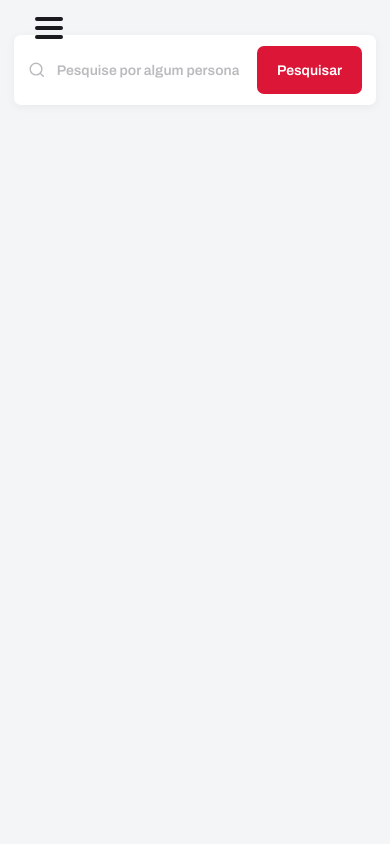
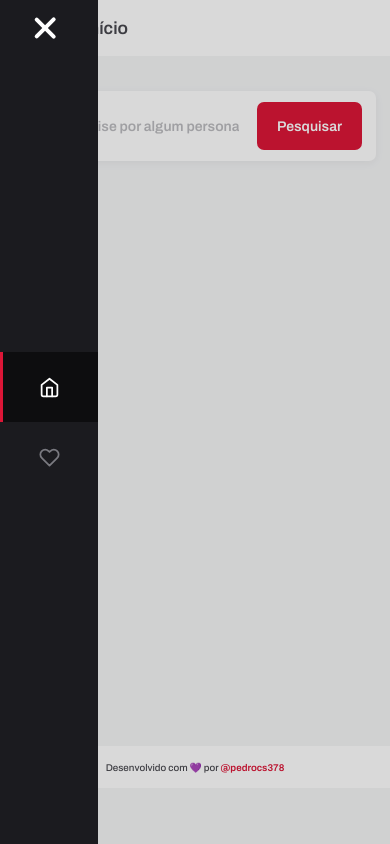
Before and after one commit to pedrocs378/lets-delivery-challenge, a React (Create React App) app: page / in a window 390 px wide. Both pictures are taken after a click on the button 49 px from the left and 28 px from the top of the page. Built offline with nearby package versions, Linux system fonts and the light colour scheme.

Commit message:
style: adiciona header e footer para mobile e ajusta espaçamentos

```diff
--- a/src/components/Footer/styles.ts
+++ b/src/components/Footer/styles.ts
@@ -2,20 +2,20 @@ import styled from "styled-components";
 
 export const Container = styled.footer`
 	grid-area: footer;
-	background: transparent;
-	height: 100%;
+	background: var(--white);
+	height: 3rem;
+
 
 	display: flex;
 	align-items: center;
 
 	div {
-		display: none;
-
 		width: 100%;
 		max-width: 1120px;
 		margin: 0 auto;
 		padding: 0 1rem;
 
+		display: flex;
 		align-items: center;
 		justify-content: center;
 
@@ -37,10 +37,10 @@ export const Container = styled.footer`
 	}
 
 	@media (min-width: 500px) {
-		background: var(--white);
+		height: 100%;
 
 		div {
-			display: flex;
+
 		}
 	}
 `
--- a/src/components/Header/index.tsx
+++ b/src/components/Header/index.tsx
@@ -2,13 +2,14 @@
 import { Container } from './styles'
 
 type HeaderProps = {
+	id?: string
 	title: string
 }
 
-export function Header({ title }: HeaderProps) {
+export function Header({ id, title }: HeaderProps) {
 
 	return (
-		<Container>
+		<Container id={id}>
 			<div>
 				<strong>{title}</strong>
 			</div>
--- a/src/components/Header/styles.ts
+++ b/src/components/Header/styles.ts
@@ -2,8 +2,8 @@ import styled from "styled-components";
 
 export const Container = styled.header`
 	grid-area: header;
-	background: transparent;
-	height: 100%;
+	background: var(--white);
+	height: 4rem;
 
 	display: flex;
 	align-items: center;
@@ -12,8 +12,7 @@ export const Container = styled.header`
 	div {
 		width: 100%;
 		max-width: 1120px;
-		padding: 0 1rem;
-		display: none;
+		padding: 0 1rem 0 6rem;
 
 		strong{
 			font-size: 1.25rem;
@@ -22,10 +21,11 @@ export const Container = styled.header`
 	}
 
 	@media (min-width: 500px) {
-		background: var(--white);
+		height: 100%;
 
 		div {
 			display: block;
+			padding: 0 1rem;
 		}
 	}
 `
--- a/src/components/Sidebar/index.tsx
+++ b/src/components/Sidebar/index.tsx
@@ -4,15 +4,16 @@ import { FiHome, FiHeart } from 'react-icons/fi'
 import { ActiveLink } from '../ActiveLink'
 import { BurgerButton } from '../BurgerButton'
 
-import { Container } from './styles'
+import * as S from './styles'
 
 export function Sidebar() {
 	const [showSidebar, setShowSidebar] = useState(false)
 
 	return (
-		<Container isOpened={showSidebar}>
+		<>
+			<S.Container isOpened={showSidebar}>
 				<BurgerButton
-				isActive={!showSidebar}
+					isActive={showSidebar}
 					onClick={() => setShowSidebar(state => !state)}
 				/>
 
@@ -30,6 +31,10 @@ export function Sidebar() {
 						</li>
 					</ul>
 				</div>
-		</Container>
+
+			</S.Container>
+
+			{showSidebar && <S.Backdrop onClick={() => setShowSidebar(false)} />}
+		</>
 	)
 }
--- a/src/components/Sidebar/styles.ts
+++ b/src/components/Sidebar/styles.ts
@@ -12,7 +12,7 @@ export const Container = styled.aside<ContainerProps>`
 	top: 0;
 	bottom: 0;
 	left: 0;
-	z-index: 1;
+	z-index: 9;
 
 	button {
 		position: absolute;
@@ -37,7 +37,7 @@ export const Container = styled.aside<ContainerProps>`
 			list-style: none;
 		}
 
-		${({ isOpened }) => isOpened && css`
+		${({ isOpened }) => !isOpened && css`
 			transform: translateX(-100%);
 		`}
 	}
@@ -50,3 +50,15 @@ export const Container = styled.aside<ContainerProps>`
 		}
 	}
 `
+
+export const Backdrop = styled.div`
+	position: fixed;
+	top: 0;
+	left: 0;
+	height: 100%;
+	width: 100%;
+
+	z-index: 8;
+
+	background-color: rgba(0, 0, 0, 0.15);
+`
--- a/src/pages/Favorites/index.tsx
+++ b/src/pages/Favorites/index.tsx
@@ -4,7 +4,7 @@ import { CharacterCard } from "../../components/CharacterCard";
 
 import { useFavorites } from "../../hooks/useFavorites";
 
-import { Container, FavoriteList } from './styles'
+import { Container, FavoriteList, BackToTop } from './styles'
 
 export function Favorites() {
 
@@ -12,9 +12,9 @@ export function Favorites() {
 
 	return (
 		<>
-			<Header title="Favoritos" />
+			<Header id="favorites-top" title="Favoritos" />
 
-			<Container id="favorites-page">
+			<Container>
 				<FavoriteList>
 					{favorites.map(character => {
 						return (
@@ -28,9 +28,9 @@ export function Favorites() {
 				</FavoriteList>
 
 				{favorites.length > 1 && (
-					<p>
-						<a href="#favorites-page">Voltar ao topo</a>
-					</p>
+					<BackToTop>
+						<a href="#favorites-top">Voltar ao topo</a>
+					</BackToTop>
 				)}
 			</Container>
 		</>
--- a/src/pages/Favorites/styles.ts
+++ b/src/pages/Favorites/styles.ts
@@ -6,10 +6,15 @@ export const Container = styled.main`
 
 	padding: 0 1rem;
 	max-width: 1120px;
-	min-height: calc(100vh - 12rem);
+	min-height: calc(100vh - 16rem);
 	margin: 2.5rem auto;
 
-	> p {
+	@media (min-width: 500px) {
+		min-height: calc(100vh - 12rem);
+	}
+`
+
+export const BackToTop = styled.p`
 	text-align: center;
 	margin-top: 1.5rem;
 
@@ -17,12 +22,9 @@ export const Container = styled.main`
 		text-decoration: none;
 		color: var(--heading);
 	}
-	}
 
 	@media (min-width: 500px) {
-		> p {
 		display: none;
-		}
 	}
 `
 
--- a/src/pages/Home/index.tsx
+++ b/src/pages/Home/index.tsx
@@ -1,4 +1,4 @@
-import { FormEvent, useState } from 'react'
+import { FormEvent, useState, Fragment } from 'react'
 import { FiSearch } from 'react-icons/fi'
 import Loading from 'react-loading'
 import Pagination from 'react-paginate'
@@ -17,6 +17,7 @@ import {
 	SearchContainer,
 	SearchInput,
 	SearchResults,
+	BackToTop,
 } from './styles'
 
 type Character = {
@@ -86,9 +87,9 @@ export function Home() {
 
 	return (
 		<>
-			<Header title="Início" />
+			<Header id="homepage-top" title="Início" />
 
-			<Container id="homepage">
+			<Container>
 				<SearchContainer>
 					<form onSubmit={handleSearchCharacters}>
 						<SearchInput
@@ -151,9 +152,9 @@ export function Home() {
 							onPageChange={({ selected }) => handleChangePage(selected)}
 						/>
 
-						<p>
-							<a href="#homepage">Voltar ao topo</a>
-						</p>
+						<BackToTop>
+							<a href="#homepage-top">Voltar ao topo</a>
+						</BackToTop>
 					</>
 				)}
 			</Container>
--- a/src/pages/Home/styles.ts
+++ b/src/pages/Home/styles.ts
@@ -11,7 +11,7 @@ export const Container = styled.main`
 	padding: 0 1rem;
 	width: 100%;
 	max-width: 1120px;
-	min-height: calc(100vh - 12rem);
+	min-height: calc(100vh - 16rem);
 	margin: 2.5rem auto;
 
 	.pagination-container {
@@ -59,7 +59,12 @@ export const Container = styled.main`
 		}
 	}
 
-	> p {
+	@media (min-width: 500px) {
+		min-height: calc(100vh - 12rem);
+	}
+`
+
+export const BackToTop = styled.p`
 	text-align: center;
 	margin-top: 1.5rem;
 
@@ -67,12 +72,9 @@ export const Container = styled.main`
 		text-decoration: none;
 		color: var(--heading);
 	}
-	}
 
 	@media (min-width: 500px) {
-		> p {
 		display: none;
-		}
 	}
 `
 
--- a/src/styles/app.ts
+++ b/src/styles/app.ts
@@ -2,6 +2,7 @@ import styled from "styled-components";
 
 export const Container = styled.div`
 	display: flex;
+	flex-direction: column;
 
 	@media (min-width: 500px) {
 		display: grid;
```
Lines whose indentation alone changed are shown as unchanged.
